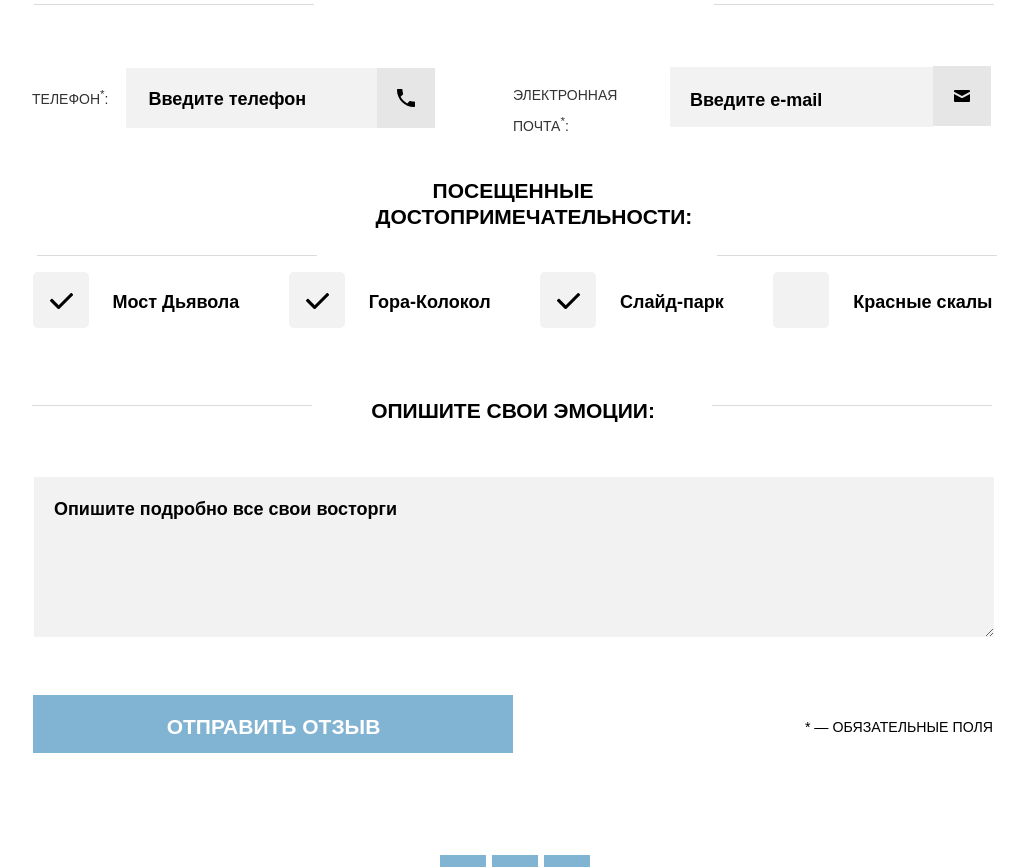
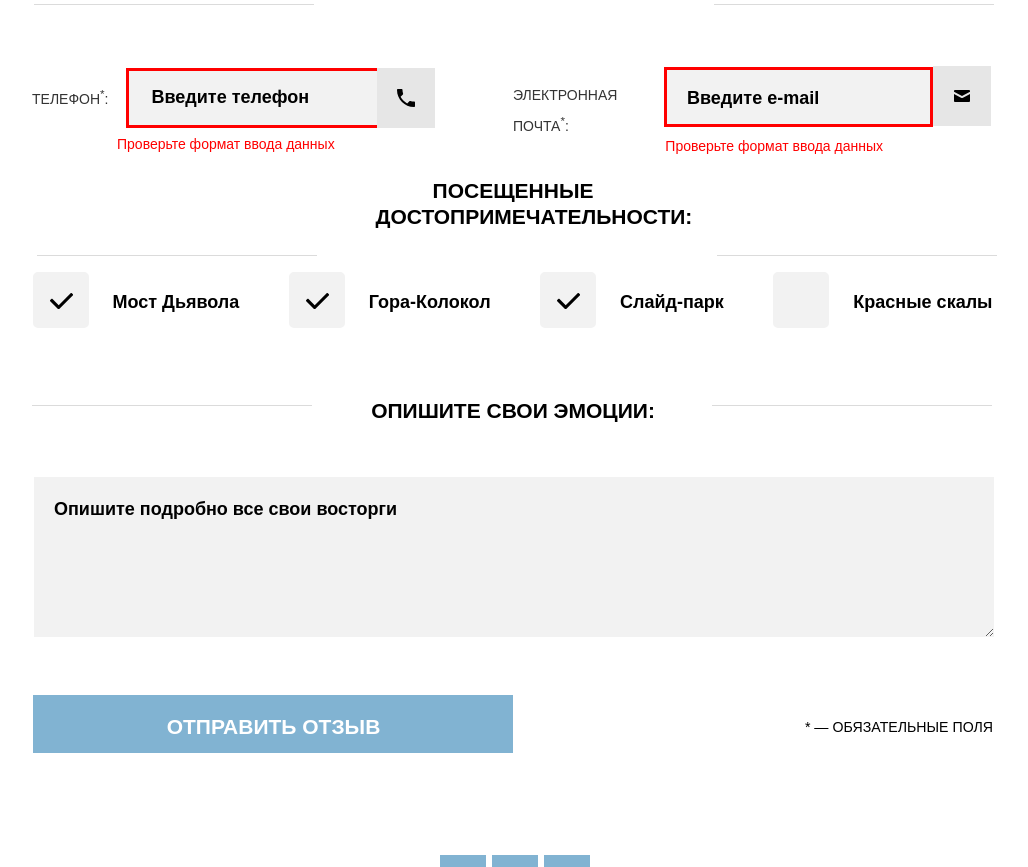
Before and after one commit to Kuznetsova94/1515035-sedona-21, a website: page source/form.html in a window 1280 px wide. Shown: the part 1140-2007 px from the top of the page, without its empty margins (127-1155 px from the left). Drawn offline with nearby package versions, Linux system fonts and the light colour scheme; files that its build step writes are made by us from their sources.

Commit message:
Исправление ошибки в инпуте

```diff
--- a/source/form.html
+++ b/source/form.html
@@ -6,6 +6,7 @@
   <meta name="viewport" content="width=device-width, initial-scale=1">
   <title>HTML Academy: Седона</title>
   <link rel="preload" href="./fonts/ptsans.woff2" as="font" type="font/woff2" crossorigin>
+  <link rel="preload" href="./fonts/ptsansbold.woff2" as="font" type="font/woff2" crossorigin>
   <link rel="stylesheet" href="./css/style.min.css">
 </head>
 
@@ -97,12 +98,15 @@
                   телефон<sup>*</sup>:</label>
                 <label class="form__label form__label--desktop" for="telephone-field">
                   Телефон<sup>*</sup>:</label>
-                <input class="form__telephone" type="text" name="telephone" id="telephone-field"
-                  placeholder="Введите телефон">
+                <input class="form__telephone" type="tel" name="telephone" id="telephone-field"
+                  pattern="[0-9]{1}-[0-9]{3}-[0-9]{7}" placeholder="Введите телефон" required>
+                  <p class="form__error">Проверьте формат ввода данных</p>
               </li>
               <li class="form__item form__item--email">
                 <label class="form__label form__label--email" for="email-field">Электронная почта<sup>*</sup>:</label>
-                <input class="form__email" type="text" name="email" id="email-field" placeholder="Введите e-mail">
+                <input class="form__email" type="email" name="email" id="email-field" placeholder="Введите e-mail"
+                pattern="[a-z0-9._%+-]+@[a-z0-9.-]+\.[a-z]{2,}$" required>
+                <p class="form__error">Проверьте формат ввода данных</p>
               </li>
             </ul>
           </fieldset>
--- a/source/sass/blocks/form.scss
+++ b/source/sass/blocks/form.scss
@@ -1155,3 +1155,64 @@
     margin-top: 19px;
   }
 }
+
+//Форма ввода телефонного номера и электронной почты
+.form__telephone:invalid {
+  border: solid 3px $red;
+}
+
+.form__telephone:invalid + .form__error {
+  display: inline;
+  color: $red;
+}
+
+@media (min-width: $desktop-width) {
+  .form__telephone:invalid {
+    position: relative;
+    padding-bottom: 5px;
+  }
+
+  .form__telephone:invalid + .form__error {
+    position: absolute;
+    top: 60px;
+    left: 83px;
+  }
+}
+
+.form__telephone:valid + .form__error {
+  display: none;
+}
+
+.form__email:invalid {
+  border: solid 3px $red;
+}
+
+.form__email:invalid + .form__error {
+  display: inline;
+  color: $red;
+}
+
+.form__email:valid + .form__error {
+  display: none;
+}
+
+@media (min-width: $desktop-width) {
+  .form__email:invalid {
+    position: relative;
+    padding-bottom: 5px;
+  }
+
+  .form__email:invalid + .form__error {
+    position: absolute;
+    top: 60px;
+    right: 108px;
+  }
+}
+
+.form__telephone:valid {
+  border: solid 3px $green;
+}
+
+.form__email:valid {
+  border: solid 3px $green;
+}
--- a/source/sass/global/variables.scss
+++ b/source/sass/global/variables.scss
@@ -3,6 +3,8 @@
 $black: #000000;
 $white: #ffffff;
 $blue: #5496bd;
+$red: #ff0000;
+$green: #008000;
 $lightblue: #81b3d2;
 $brightblue: #669ec0;
 $brown: #766458;
```
Also changed, not shown: source/catalog.html (+1 -0 lines), source/index.html (+1 -0 lines), build/catalog.html, build/css/style.min.css, build/form.html, build/index.html, 1 other file.
